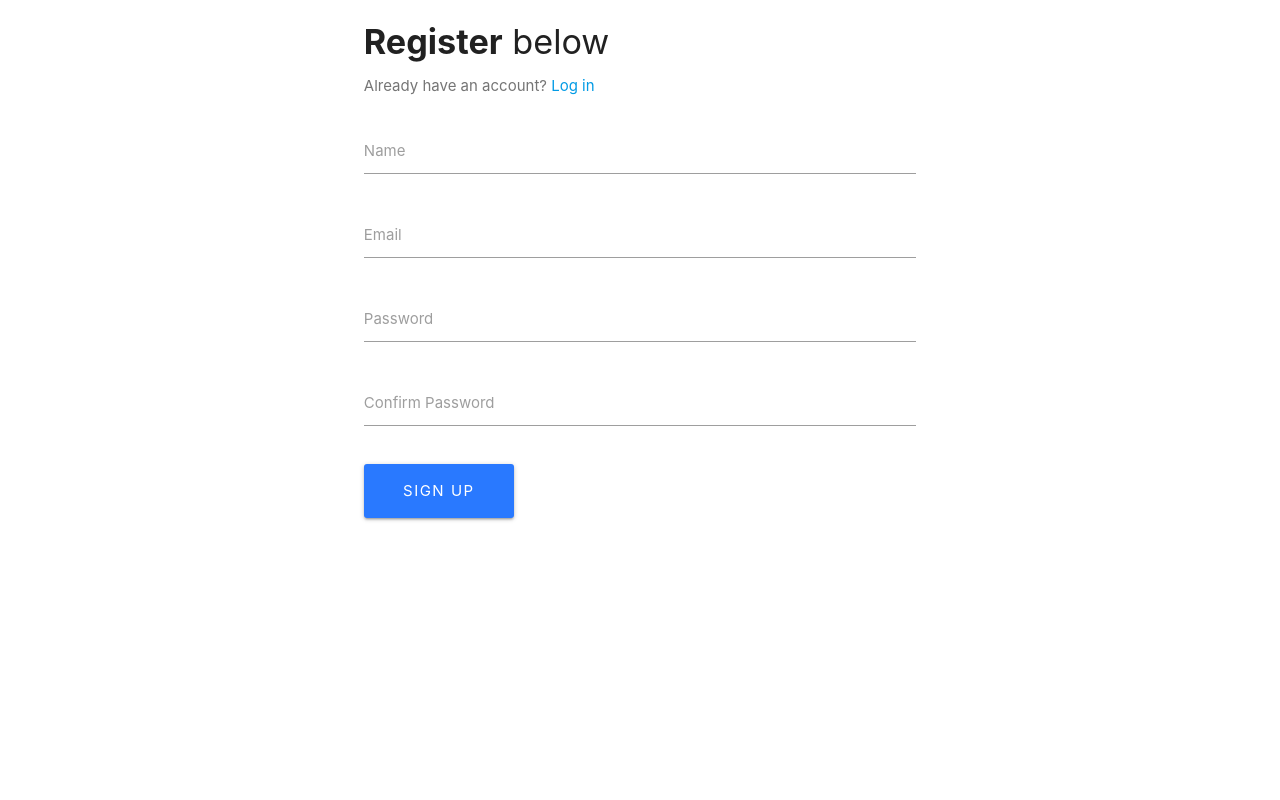
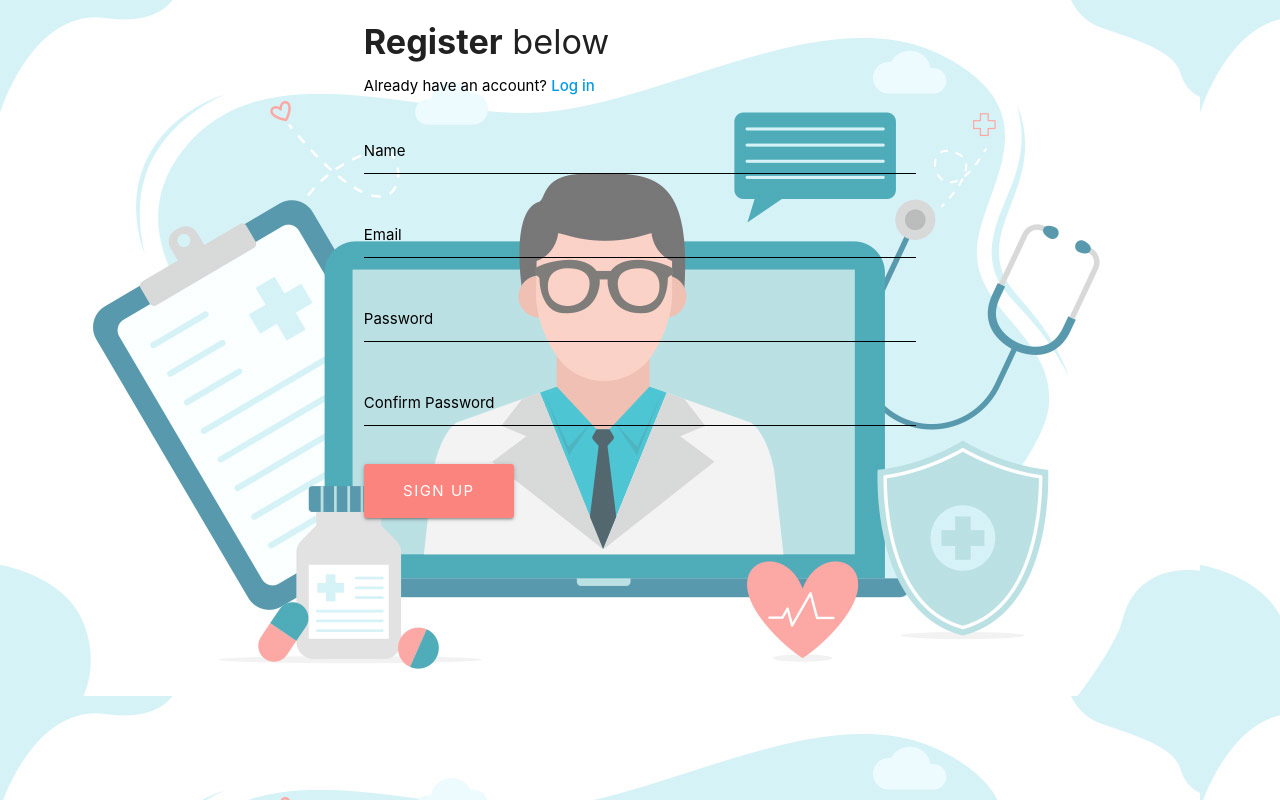
Before and after one commit to Bharatrathi27412/Rubix-22-52-CodeX, a React (Create React App) app in the folder frontend/: page /register in a window 1280 px wide. Built offline with nearby package versions, Linux system fonts and the light colour scheme.

Commit message:
register page done

```diff
--- a/frontend/src/views/auth/Login.js
+++ b/frontend/src/views/auth/Login.js
@@ -78,7 +78,7 @@ class Login extends Component {
                     invalid: errors.email || errors.emailnotfound
                   })}
                 />
-                <label htmlFor="email" style={{color: "#000", fontWeight:"500"}}>Email</label>
+                <label htmlFor="email" style={{color: "#000", fontWeight:"400"}}>Email</label>
                 <span className="red-text">
                   {errors.email}
                   {errors.emailnotfound}
@@ -95,7 +95,7 @@ class Login extends Component {
                     invalid: errors.password || errors.passwordincorrect
                   })}
                 />
-                <label htmlFor="password" style={{color: "#000", fontWeight:"500"}}>Password</label>
+                <label htmlFor="password" style={{color: "#000", fontWeight:"400"}}>Password</label>
                 <span className="red-text">
                   {errors.password}
                   {errors.passwordincorrect}
--- a/frontend/src/views/auth/Register.js
+++ b/frontend/src/views/auth/Register.js
@@ -4,6 +4,7 @@ import PropTypes from "prop-types";
 import { connect } from "react-redux";
 import { registerUser } from "../../actions/authActions";
 import classnames from "classnames";
+import "./register.css";
 
 class Register extends Component {
   constructor() {
@@ -53,6 +54,7 @@ class Register extends Component {
     const { errors } = this.state;
 
     return (
+      <div className="background1">
       <div className="container">
         <div className="row">
           <div className="col s8 offset-s2">
@@ -60,13 +62,13 @@ class Register extends Component {
               <h4>
                 <b>Register</b> below
               </h4>
-              <p className="grey-text text-darken-1">
-                Already have an account? <Link to="/">Log in</Link>
+              <p className="black-text text-darken-1">
+                Already have an account? <Link to="/" style={{fontWeight: "500"}}>Log in</Link>
               </p>
             </div>
             <form noValidate onSubmit={this.onSubmit}>
               <div className="input-field col s12">
-                <input
+                <input style= {{borderBottom: "1px solid #000"}}
                   onChange={this.onChange}
                   value={this.state.name}
                   error={errors.name}
@@ -76,11 +78,11 @@ class Register extends Component {
                     invalid: errors.name
                   })}
                 />
-                <label htmlFor="name">Name</label>
+                <label htmlFor="name" style={{color: "#000", fontWeight:"400"}}>Name</label>
                 <span className="red-text">{errors.name}</span>
               </div>
               <div className="input-field col s12">
-                <input
+                <input style= {{borderBottom: "1px solid #000"}}
                   onChange={this.onChange}
                   value={this.state.email}
                   error={errors.email}
@@ -90,11 +92,11 @@ class Register extends Component {
                     invalid: errors.email
                   })}
                 />
-                <label htmlFor="email">Email</label>
+                <label htmlFor="email" style={{color: "#000", fontWeight:"400"}}>Email</label>
                 <span className="red-text">{errors.email}</span>
               </div>
               <div className="input-field col s12">
-                <input
+                <input style= {{borderBottom: "1px solid #000"}}
                   onChange={this.onChange}
                   value={this.state.password}
                   error={errors.password}
@@ -104,11 +106,11 @@ class Register extends Component {
                     invalid: errors.password
                   })}
                 />
-                <label htmlFor="password">Password</label>
+                <label htmlFor="password" style={{color: "#000", fontWeight:"400"}}>Password</label>
                 <span className="red-text">{errors.password}</span>
               </div>
               <div className="input-field col s12">
-                <input
+                <input style= {{borderBottom: "1px solid #000"}}
                   onChange={this.onChange}
                   value={this.state.password2}
                   error={errors.password2}
@@ -118,7 +120,7 @@ class Register extends Component {
                     invalid: errors.password2
                   })}
                 />
-                <label htmlFor="password2">Confirm Password</label>
+                <label htmlFor="password2" style={{color: "#000", fontWeight:"400"}}>Confirm Password</label>
                 <span className="red-text">{errors.password2}</span>
               </div>
               <div className="col s12" style={{ paddingLeft: "11.250px" }}>
@@ -128,9 +130,11 @@ class Register extends Component {
                     borderRadius: "3px",
                     letterSpacing: "1.5px",
                     marginTop: "1rem"
+                    // backgroundColor: "rgb(251,132,126)"
+
                   }}
                   type="submit"
-                  className="btn btn-large waves-effect waves-light hoverable blue accent-3"
+                  className="btn btn-large waves-effect waves-light hoverable accent-3"
                 >
                   Sign up
                 </button>
@@ -138,6 +142,7 @@ class Register extends Component {
             </form>
           </div>
         </div>
+      </div>
       </div>
     );
   }
--- /dev/null
+++ b/frontend/src/views/auth/register.css
@@ -0,0 +1,45 @@
+input {
+    font-weight: 500;
+}
+
+label {
+    color: black;
+}
+
+
+.background1 {
+    position: relative;
+    overflow: hidden;
+    height: 100vh;
+
+
+}
+
+
+
+
+.background1::before {
+    content: "";
+    background: url("./background.jpg");
+    position: absolute;
+    top:0;
+    left:0;
+    right:0;
+    bottom:0;
+    z-index: -1;
+    overflow: hidden;
+    opacity: 0.7;
+
+    /* z-index: -1; */
+    /* background-size: cover;
+    background-repeat: no-repeat; */
+
+}
+
+.btn {
+    background-color: rgba(251,132,126);
+}
+
+.btn:hover {
+    background-color: rgb(226, 74, 66);
+}
```
